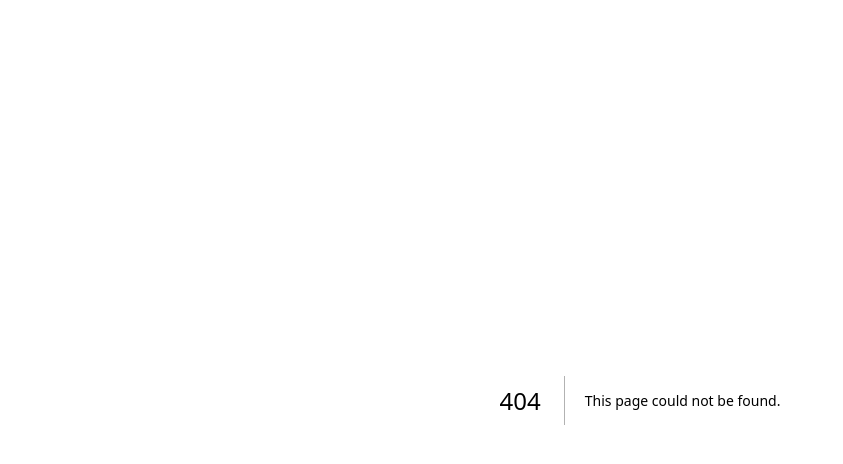
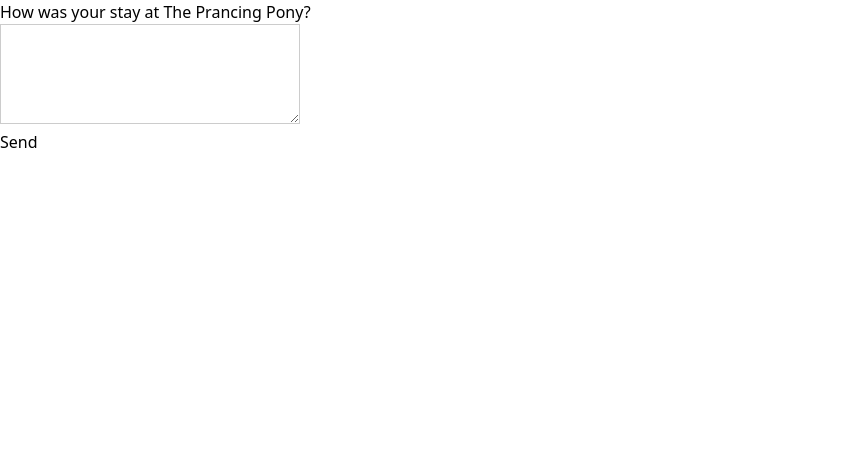
Before and after one commit to Denilsoj/next-react-studying, a Next.js app in the folder reactjs/react/: page /learn/feedback-form in a window 1280 px wide. Before the commit this address had no page. Shown: the top 464 px of the page, without its empty margins (0-843 px from the left). Built offline with nearby package versions, Linux system fonts and the light colour scheme.

Commit message:
atualizacao da pagina de learn

```diff
--- /dev/null
+++ b/reactjs/react/src/pages/learn/feedback-form.jsx
@@ -0,0 +1,49 @@
+"use client"
+import Layout from "@/components/layout";
+import styles from "@/styles/utilitaries.module.css";
+import { useState } from "react";
+
+export default function FeedbackForm() {
+    const [text, setText] = useState('');
+    const [status, setStatus] = useState('typing');
+
+    async function handleSubmit(e) {
+        e.preventDefault();
+        setStatus('sending');
+        await sendMessage(text);
+        setStatus('sent');
+      }
+
+      const isSending = status === 'sending';
+      const isSent = status === 'sent';
+
+      if (isSent) {
+        return <h1>Thanks for feedback!</h1>
+      }
+
+      return (
+        <form onSubmit={handleSubmit}>
+          <p>How was your stay at The Prancing Pony?</p>
+          <textarea
+            disabled={isSending}
+            value={text}
+            onChange={e => setText(e.target.value)}
+          />
+          <br />
+          <button
+            disabled={isSending}
+            type="submit"
+          >
+            Send
+          </button>
+          {isSending && <p>Sending...</p>}
+        </form>
+      );
+    }
+
+    // Pretend to send a message.
+    function sendMessage(text) {
+      return new Promise(resolve => {
+        setTimeout(resolve, 2000);
+      });
+}
```
